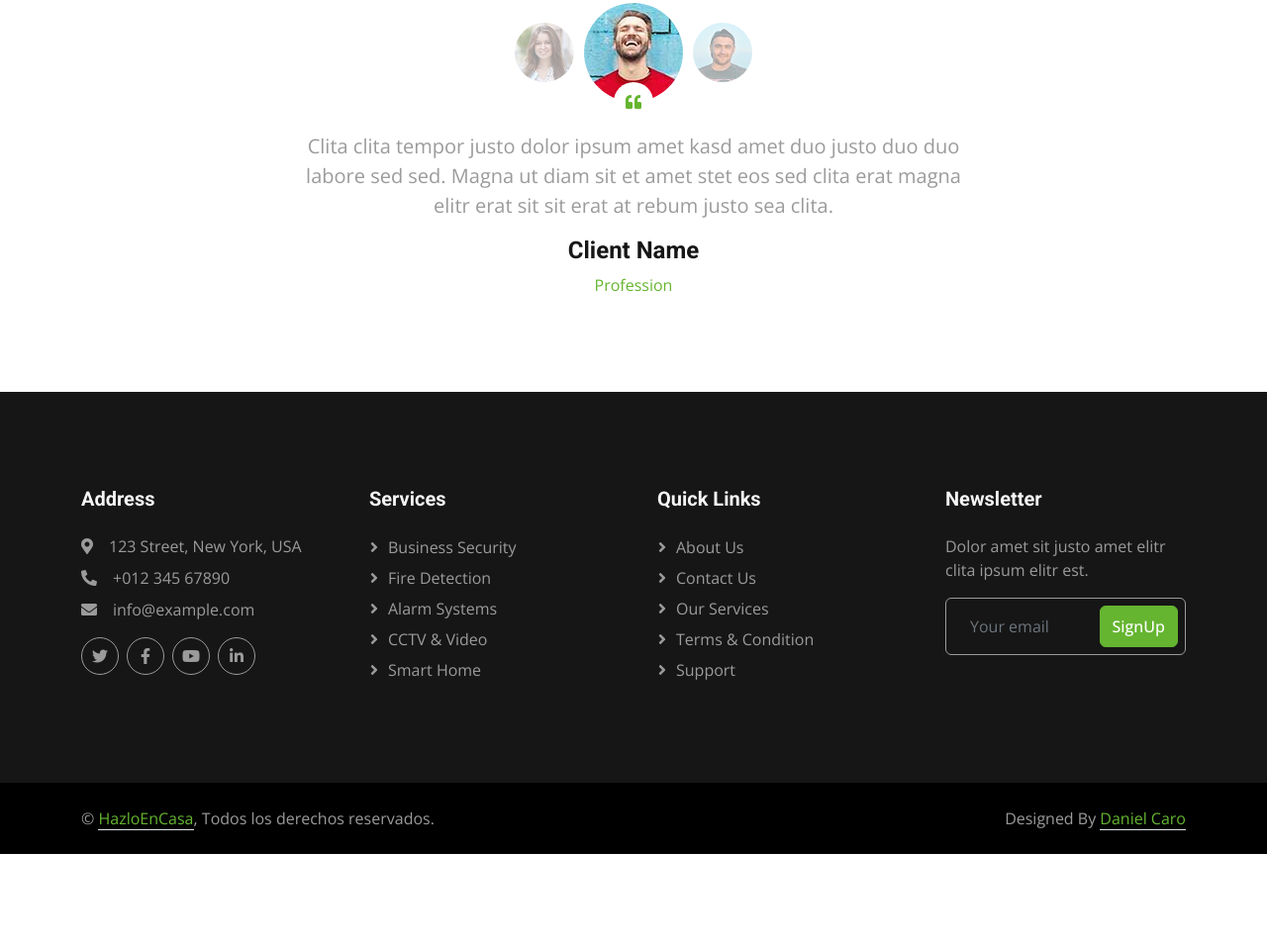
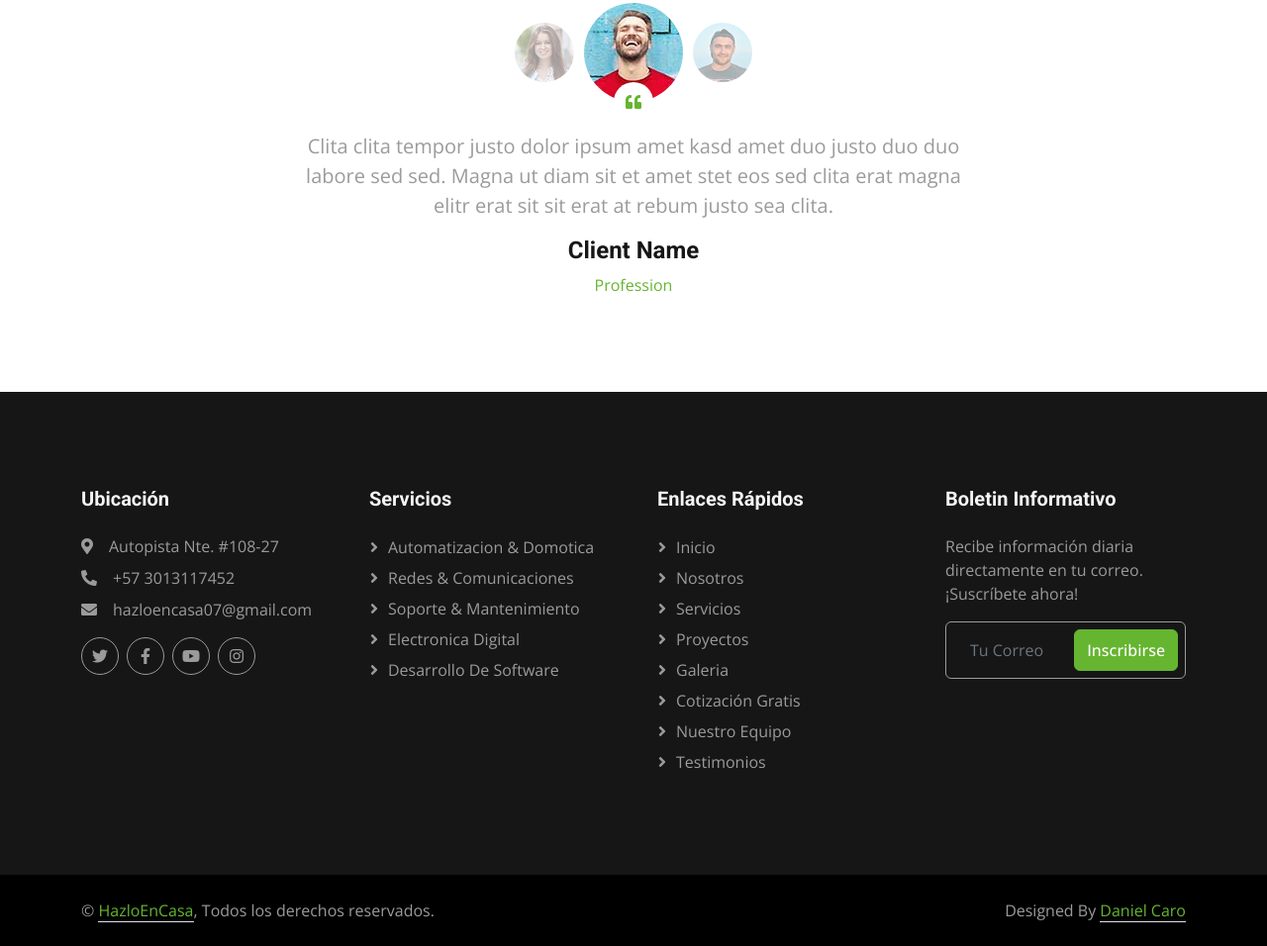
Before and after one commit to Hazloencasa/home, a plain HTML site: page index.html in a window 1280 px wide. Shown: the part 6221-7177 px from the top of the page at 99% size. Before the commit the page ends 7084 px from the top, so only its background shows below. Drawn offline with nearby package versions, Linux system fonts and the light colour scheme.

Commit message:
secound commit 2

```diff
--- a/index.html
+++ b/index.html
@@ -685,39 +685,42 @@
         <div class="container py-5">
             <div class="row g-5">
                 <div class="col-lg-3 col-md-6">
-                    <h5 class="text-light mb-4">Address</h5>
-                    <p class="mb-2"><i class="fa fa-map-marker-alt me-3"></i>123 Street, New York, USA</p>
-                    <p class="mb-2"><i class="fa fa-phone-alt me-3"></i>+012 345 67890</p>
-                    <p class="mb-2"><i class="fa fa-envelope me-3"></i>info@example.com</p>
+                    <h5 class="text-light mb-4">Ubicación</h5>
+                    <p class="mb-2"><i class="fa fa-map-marker-alt me-3"></i>Autopista Nte. #108-27</p>
+                    <p class="mb-2"><i class="fa fa-phone-alt me-3"></i>+57 3013117452</p>
+                    <p class="mb-2"><i class="fa fa-envelope me-3"></i>hazloencasa07@gmail.com</p>
                     <div class="d-flex pt-2">
-                        <a class="btn btn-square btn-outline-secondary rounded-circle me-2" href=""><i class="fab fa-twitter"></i></a>
-                        <a class="btn btn-square btn-outline-secondary rounded-circle me-2" href=""><i class="fab fa-facebook-f"></i></a>
-                        <a class="btn btn-square btn-outline-secondary rounded-circle me-2" href=""><i class="fab fa-youtube"></i></a>
-                        <a class="btn btn-square btn-outline-secondary rounded-circle me-2" href=""><i class="fab fa-linkedin-in"></i></a>
+                        <a class="btn btn-square btn-outline-secondary rounded-circle me-2" href="https://twitter.com/hazloencasa07"><i class="fab fa-twitter"></i></a>
+                        <a class="btn btn-square btn-outline-secondary rounded-circle me-2" href="https://www.facebook.com/profile.php?id=61555628825037"><i class="fab fa-facebook-f"></i></a>
+                        <a class="btn btn-square btn-outline-secondary rounded-circle me-2" href="https://www.youtube.com/channel/UCorVezUjeu1VIoSzBc_nLWA"><i class="fab fa-youtube"></i></a>
+                        <a class="btn btn-square btn-outline-secondary rounded-circle me-2" href="https://www.instagram.com/hazloencasa07/"><i class="fab fa-instagram"></i></a>
                     </div>
                 </div>
                 <div class="col-lg-3 col-md-6">
-                    <h5 class="text-light mb-4">Services</h5>
-                    <a class="btn btn-link" href="">Business Security</a>
-                    <a class="btn btn-link" href="">Fire Detection</a>
-                    <a class="btn btn-link" href="">Alarm Systems</a>
-                    <a class="btn btn-link" href="">CCTV & Video</a>
-                    <a class="btn btn-link" href="">Smart Home</a>
+                    <h5 class="text-light mb-4">Servicios</h5>
+                    <a class="btn btn-link" href="">Automatizacion & Domotica</a>
+                    <a class="btn btn-link" href="">Redes & Comunicaciones</a>
+                    <a class="btn btn-link" href="">Soporte & Mantenimiento </a>
+                    <a class="btn btn-link" href="">Electronica Digital</a>
+                    <a class="btn btn-link" href="">Desarrollo de Software</a>
                 </div>
                 <div class="col-lg-3 col-md-6">
-                    <h5 class="text-light mb-4">Quick Links</h5>
-                    <a class="btn btn-link" href="">About Us</a>
-                    <a class="btn btn-link" href="">Contact Us</a>
-                    <a class="btn btn-link" href="">Our Services</a>
-                    <a class="btn btn-link" href="">Terms & Condition</a>
-                    <a class="btn btn-link" href="">Support</a>
+                    <h5 class="text-light mb-4">Enlaces Rápidos</h5>
+                    <a href="index.html" class="btn btn-link">Inicio</a>
+                    <a href="about.html" class="btn btn-link">Nosotros</a>
+                    <a href="service.html" class="btn btn-link">Servicios</a>
+                    <a href="project.html" class="btn btn-link">Proyectos</a>
+                    <a href="feature.html" class="btn btn-link">Galeria</a>
+                    <a href="quote.html" class="btn btn-link">Cotización Gratis</a>
+                    <a href="team.html" class="btn btn-link">Nuestro Equipo</a>
+                    <a href="testimonial.html" class="btn btn-link">Testimonios</a>
                 </div>
                 <div class="col-lg-3 col-md-6">
-                    <h5 class="text-light mb-4">Newsletter</h5>
-                    <p>Dolor amet sit justo amet elitr clita ipsum elitr est.</p>
+                    <h5 class="text-light mb-4">Boletin Informativo</h5>
+                    <p>Recibe información diaria directamente en tu correo. ¡Suscríbete ahora!</p>
                     <div class="position-relative w-100">
-                        <input class="form-control bg-transparent border-secondary w-100 py-3 ps-4 pe-5" type="text" placeholder="Your email">
-                        <button type="button" class="btn btn-primary py-2 position-absolute top-0 end-0 mt-2 me-2">SignUp</button>
+                        <input class="form-control bg-transparent border-secondary w-100 py-3 ps-4 pe-5" type="text" placeholder="Tu Correo">
+                        <button type="button" class="btn btn-primary py-2 position-absolute top-0 end-0 mt-2 me-2">Inscribirse</button>
                     </div>
                 </div>
             </div>
```
